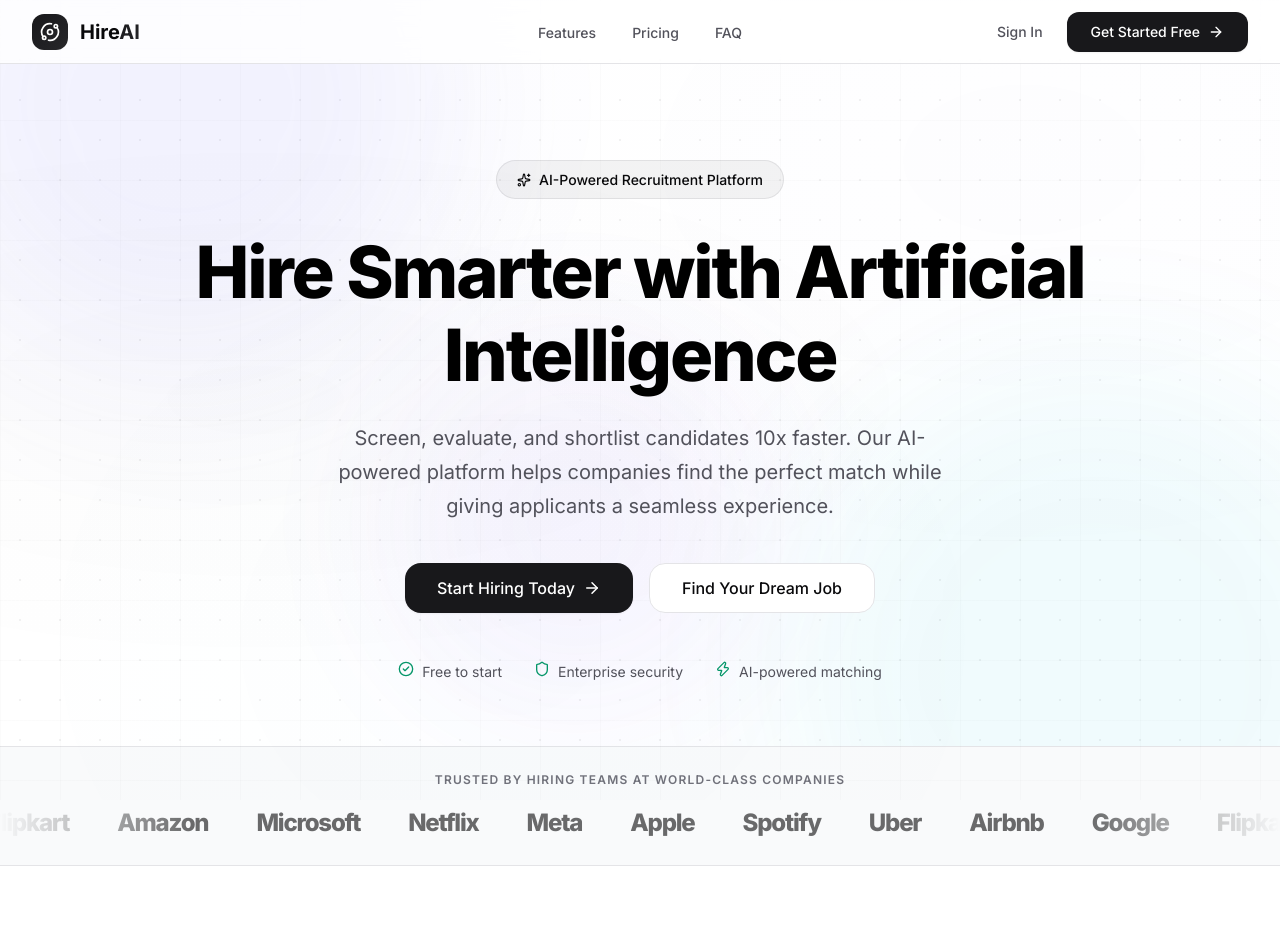
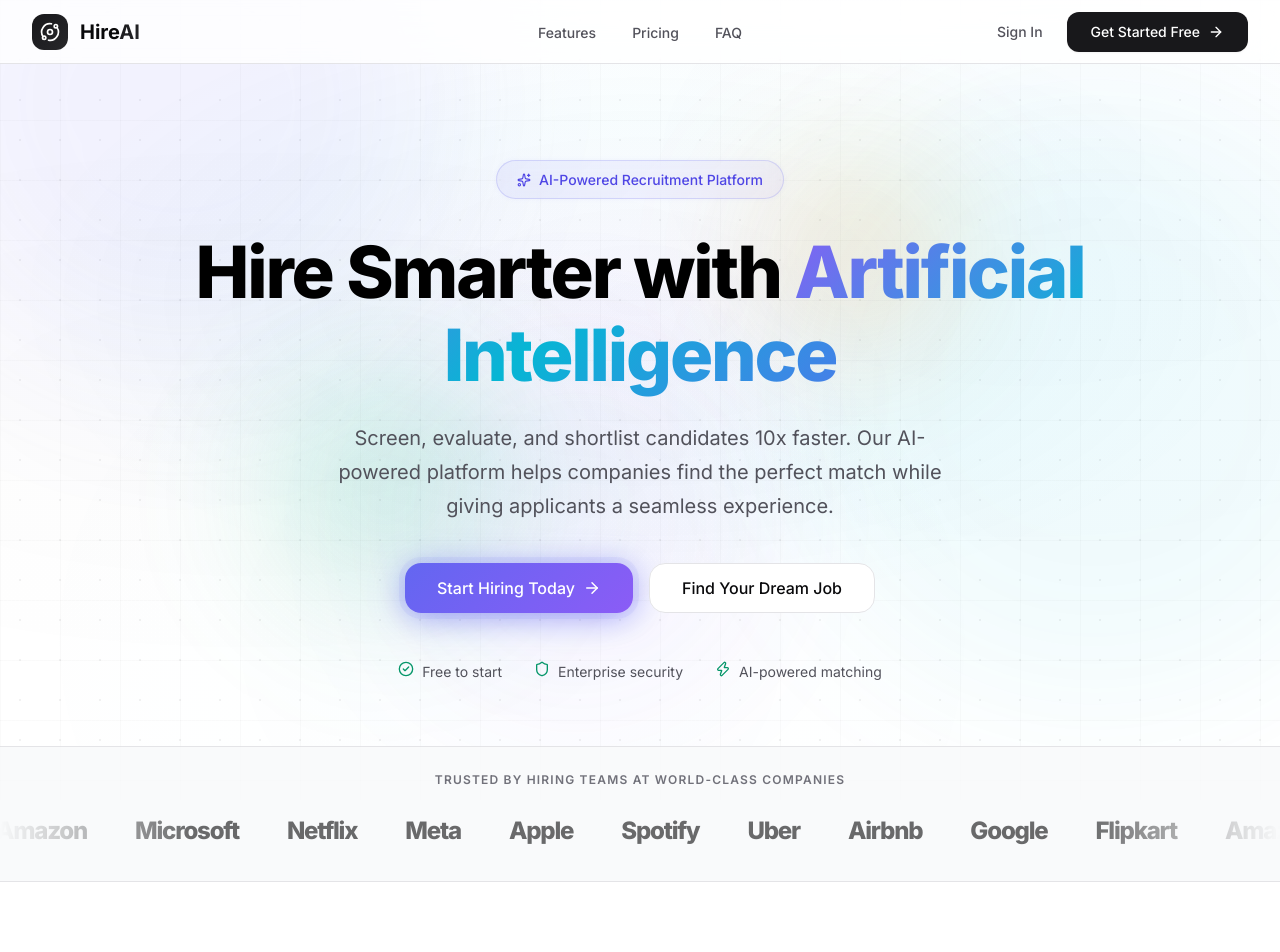
Before and after one commit to ritvikjain547-dotcom/ai-hiring-assistance, a Next.js app: page / in a window 1280 px wide. Shown: the top 952 px of the page. Built offline with nearby package versions, Linux system fonts and the light colour scheme.

Commit message:
feat: enhance landing page with animated blob background and gradient effects

```diff
--- a/src/app/globals.css
+++ b/src/app/globals.css
@@ -276,6 +276,161 @@
 }
 
 /* ============================================
+   BLOB BACKGROUND ANIMATIONS
+   ============================================ */
+
+@keyframes blob-morph-1 {
+  0%   { transform: translate(0, 0)    scale(1)    rotate(0deg); border-radius: 60% 40% 30% 70% / 60% 30% 70% 40%; }
+  20%  { transform: translate(40px, -60px)  scale(1.08)  rotate(30deg); border-radius: 40% 60% 70% 30% / 40% 70% 30% 60%; }
+  40%  { transform: translate(-30px, 50px)  scale(0.94)  rotate(60deg); border-radius: 70% 30% 50% 50% / 30% 50% 70% 50%; }
+  60%  { transform: translate(50px, 20px)   scale(1.05)  rotate(90deg); border-radius: 50% 60% 30% 70% / 60% 40% 60% 40%; }
+  80%  { transform: translate(-20px, -40px) scale(0.97)  rotate(50deg); border-radius: 30% 70% 60% 40% / 50% 60% 40% 70%; }
+  100% { transform: translate(0, 0)    scale(1)    rotate(0deg); border-radius: 60% 40% 30% 70% / 60% 30% 70% 40%; }
+}
+
+@keyframes blob-morph-2 {
+  0%   { transform: translate(0, 0)    scale(1)    rotate(0deg); border-radius: 40% 60% 60% 40% / 70% 30% 70% 30%; }
+  25%  { transform: translate(-50px, 60px)  scale(1.06)  rotate(-40deg); border-radius: 60% 40% 40% 60% / 30% 70% 30% 70%; }
+  50%  { transform: translate(60px, -30px)  scale(0.92)  rotate(-80deg); border-radius: 30% 70% 70% 30% / 40% 60% 40% 60%; }
+  75%  { transform: translate(-30px, -50px) scale(1.1)   rotate(-60deg); border-radius: 70% 30% 30% 70% / 70% 40% 60% 30%; }
+  100% { transform: translate(0, 0)    scale(1)    rotate(0deg); border-radius: 40% 60% 60% 40% / 70% 30% 70% 30%; }
+}
+
+@keyframes blob-morph-3 {
+  0%   { transform: translate(0, 0)    scale(1)    rotate(0deg); border-radius: 50% 50% 30% 70% / 50% 30% 70% 50%; }
+  30%  { transform: translate(30px, 70px)   scale(1.12)  rotate(50deg); border-radius: 70% 30% 50% 50% / 30% 70% 50% 50%; }
+  60%  { transform: translate(-60px, -20px) scale(0.9)   rotate(-30deg); border-radius: 30% 70% 70% 30% / 60% 40% 60% 40%; }
+  100% { transform: translate(0, 0)    scale(1)    rotate(0deg); border-radius: 50% 50% 30% 70% / 50% 30% 70% 50%; }
+}
+
+@keyframes hero-float {
+  0%, 100% { transform: translateY(0px) rotate(0deg); }
+  33%       { transform: translateY(-14px) rotate(1.5deg); }
+  66%       { transform: translateY(-6px) rotate(-1deg); }
+}
+
+@keyframes hero-badge-glow {
+  0%, 100% { box-shadow: 0 0 0 0 rgba(99, 102, 241, 0); }
+  50%       { box-shadow: 0 0 16px 4px rgba(99, 102, 241, 0.14); }
+}
+
+@keyframes particle-drift {
+  0%   { transform: translateY(0) translateX(0) scale(1); opacity: 0.6; }
+  50%  { transform: translateY(-120px) translateX(30px) scale(1.2); opacity: 1; }
+  100% { transform: translateY(-240px) translateX(-10px) scale(0.8); opacity: 0; }
+}
+
+@keyframes twinkle {
+  0%, 100% { opacity: 0.2; transform: scale(0.8); }
+  50%       { opacity: 1; transform: scale(1.4); }
+}
+
+/* ============================================
+   ANIMATED BACKGROUND — BLOB LAYER
+   ============================================ */
+
+.animated-background {
+  position: fixed;
+  top: 0;
+  left: 0;
+  width: 100%;
+  height: 100%;
+  pointer-events: none;
+  z-index: 0;
+  overflow: hidden;
+}
+
+.blob {
+  position: absolute;
+  filter: blur(80px);
+  opacity: 0.35;
+  will-change: transform, border-radius;
+}
+
+.blob-1 {
+  width: 680px;
+  height: 680px;
+  top: -180px;
+  left: -160px;
+  background: radial-gradient(ellipse, rgba(99, 102, 241, 0.55) 0%, rgba(139, 92, 246, 0.35) 45%, transparent 75%);
+  animation: blob-morph-1 18s ease-in-out infinite;
+}
+
+.blob-2 {
+  width: 600px;
+  height: 600px;
+  top: 15%;
+  right: -180px;
+  background: radial-gradient(ellipse, rgba(6, 182, 212, 0.5) 0%, rgba(14, 165, 233, 0.3) 50%, transparent 75%);
+  animation: blob-morph-2 22s ease-in-out infinite;
+  animation-delay: -6s;
+}
+
+.blob-3 {
+  width: 520px;
+  height: 520px;
+  bottom: 5%;
+  left: 30%;
+  background: radial-gradient(ellipse, rgba(236, 72, 153, 0.4) 0%, rgba(168, 85, 247, 0.25) 50%, transparent 75%);
+  animation: blob-morph-3 26s ease-in-out infinite;
+  animation-delay: -12s;
+}
+
+/* Extra ambient glow orbs */
+.animated-background::before {
+  content: '';
+  position: absolute;
+  width: 400px;
+  height: 400px;
+  top: 40%;
+  left: 10%;
+  background: radial-gradient(circle, rgba(16, 185, 129, 0.2) 0%, transparent 70%);
+  filter: blur(60px);
+  animation: blob-morph-2 30s ease-in-out infinite reverse;
+  animation-delay: -8s;
+}
+
+.animated-background::after {
+  content: '';
+  position: absolute;
+  width: 300px;
+  height: 300px;
+  top: 10%;
+  right: 25%;
+  background: radial-gradient(circle, rgba(245, 158, 11, 0.18) 0%, transparent 70%);
+  filter: blur(50px);
+  animation: blob-morph-1 24s ease-in-out infinite reverse;
+  animation-delay: -4s;
+}
+
+/* Floating Particles */
+.animated-background .particle {
+  position: absolute;
+  width: 4px;
+  height: 4px;
+  border-radius: 50%;
+  background: rgba(99, 102, 241, 0.6);
+  animation: particle-drift linear infinite;
+}
+
+/* ============================================
+   PARTICLE DOTS — generated via CSS content
+   ============================================ */
+
+@keyframes star-1 {
+  0%, 100% { opacity: 0.15; transform: scale(0.8) rotate(0deg); }
+  50%       { opacity: 0.8;  transform: scale(1.6) rotate(180deg); }
+}
+@keyframes star-2 {
+  0%, 100% { opacity: 0.3;  transform: scale(1) rotate(0deg); }
+  40%       { opacity: 1;    transform: scale(1.4) rotate(120deg); }
+}
+@keyframes star-3 {
+  0%, 100% { opacity: 0.1;  transform: scale(0.6) rotate(0deg); }
+  60%       { opacity: 0.7;  transform: scale(1.3) rotate(240deg); }
+}
+
+/* ============================================
    BUTTONS
    ============================================ */
 
@@ -1157,6 +1312,9 @@
   text-align: center;
   padding: 160px var(--space-8) var(--space-16);
   position: relative;
+  z-index: 1;
+  /* radial ambient under text */
+  background: radial-gradient(ellipse 70% 60% at 50% 40%, rgba(99,102,241,0.05) 0%, rgba(6,182,212,0.03) 40%, transparent 70%);
 }
 
 .hero-badge {
@@ -1164,14 +1322,34 @@
   align-items: center;
   gap: var(--space-2);
   padding: var(--space-2) var(--space-5);
-  background: rgba(24, 24, 27, 0.05);
-  border: 1px solid rgba(24, 24, 27, 0.08);
+  background: linear-gradient(135deg, rgba(99, 102, 241, 0.08) 0%, rgba(139, 92, 246, 0.06) 100%);
+  border: 1px solid rgba(99, 102, 241, 0.2);
   border-radius: var(--radius-full);
   font-size: var(--text-sm);
   font-weight: 500;
-  color: var(--color-text-primary);
+  color: #4f46e5;
   margin-bottom: var(--space-8);
-  animation: slide-up 0.6s ease-out;
+  animation: slide-up 0.6s ease-out, hero-badge-glow 3s ease-in-out infinite 1s;
+  backdrop-filter: blur(8px);
+  position: relative;
+  overflow: hidden;
+}
+
+.hero-badge::before {
+  content: '';
+  position: absolute;
+  top: 0;
+  left: -100%;
+  width: 100%;
+  height: 100%;
+  background: linear-gradient(90deg, transparent, rgba(99,102,241,0.15), transparent);
+  animation: badge-sweep 3s ease-in-out infinite 2s;
+}
+
+@keyframes badge-sweep {
+  0%   { left: -100%; }
+  50%  { left: 100%; }
+  100% { left: 100%; }
 }
 
 .hero-title {
@@ -1185,9 +1363,12 @@
 }
 
 .hero-title .gradient-text {
-  color: #000000;
-  background: none;
-  -webkit-text-fill-color: initial;
+  background: linear-gradient(135deg, #6366f1 0%, #8b5cf6 35%, #06b6d4 65%, #6366f1 100%);
+  background-size: 200% auto;
+  -webkit-background-clip: text;
+  -webkit-text-fill-color: transparent;
+  background-clip: text;
+  animation: gradient-shift 4s linear infinite;
 }
 
 .hero-description {
@@ -1207,6 +1388,25 @@
   animation: slide-up 0.6s ease-out 0.3s both;
 }
 
+/* Hero primary button gets a pulsing glow */
+.hero-actions .btn-primary {
+  background: linear-gradient(135deg, #6366f1, #8b5cf6);
+  border: none;
+  box-shadow: 0 4px 24px rgba(99, 102, 241, 0.35);
+  animation: hero-btn-pulse 3s ease-in-out infinite 2s;
+}
+
+.hero-actions .btn-primary:hover:not(:disabled) {
+  background: linear-gradient(135deg, #4f46e5, #7c3aed);
+  transform: translateY(-2px) scale(1.02);
+  box-shadow: 0 8px 32px rgba(99, 102, 241, 0.5);
+}
+
+@keyframes hero-btn-pulse {
+  0%, 100% { box-shadow: 0 4px 24px rgba(99, 102, 241, 0.35); }
+  50%       { box-shadow: 0 4px 32px rgba(99, 102, 241, 0.6), 0 0 0 6px rgba(99,102,241,0.08); }
+}
+
 .hero-glow {
   display: none;
 }
@@ -1216,6 +1416,8 @@
   padding: var(--space-24) var(--space-8);
   max-width: var(--max-width);
   margin: 0 auto;
+  position: relative;
+  z-index: 1;
 }
 
 .section-badge {
@@ -1244,9 +1446,12 @@
 }
 
 .section-title .gradient-text {
-  color: #000000;
-  background: none;
-  -webkit-text-fill-color: initial;
+  background: linear-gradient(135deg, #6366f1 0%, #8b5cf6 50%, #06b6d4 100%);
+  background-size: 200% auto;
+  -webkit-background-clip: text;
+  -webkit-text-fill-color: transparent;
+  background-clip: text;
+  animation: gradient-shift 5s linear infinite;
 }
 
 .section-description {
@@ -1262,15 +1467,45 @@
   border-radius: var(--radius-xl);
   padding: var(--space-8);
   box-shadow: var(--shadow-sm);
-  transition: all var(--transition-base);
+  transition: all 0.35s cubic-bezier(0.4, 0, 0.2, 1);
   position: relative;
   overflow: hidden;
 }
 
+.feature-card::before {
+  content: '';
+  position: absolute;
+  top: 0;
+  left: 0;
+  right: 0;
+  height: 2px;
+  background: linear-gradient(90deg, transparent, rgba(99,102,241,0.6), rgba(6,182,212,0.6), transparent);
+  opacity: 0;
+  transition: opacity 0.35s ease;
+}
+
+.feature-card:hover::before {
+  opacity: 1;
+}
+
+.feature-card::after {
+  content: '';
+  position: absolute;
+  inset: 0;
+  background: radial-gradient(circle at var(--mouse-x, 50%) var(--mouse-y, 50%), rgba(99,102,241,0.04) 0%, transparent 60%);
+  opacity: 0;
+  transition: opacity 0.35s ease;
+  pointer-events: none;
+}
+
+.feature-card:hover::after {
+  opacity: 1;
+}
+
 .feature-card:hover {
-  border-color: var(--color-border-hover);
-  transform: translateY(-2px);
-  box-shadow: var(--shadow-md);
+  border-color: rgba(99, 102, 241, 0.25);
+  transform: translateY(-4px) scale(1.01);
+  box-shadow: 0 12px 40px rgba(99, 102, 241, 0.12), var(--shadow-lg);
 }
 
 .feature-icon {
@@ -1317,6 +1552,8 @@
   background: var(--color-bg-secondary);
   border-top: 1px solid var(--color-border);
   border-bottom: 1px solid var(--color-border);
+  position: relative;
+  z-index: 1;
 }
 
 .stats-grid {
@@ -1347,17 +1584,36 @@
   padding: var(--space-24) var(--space-8);
   text-align: center;
   position: relative;
+  z-index: 1;
 }
 
 .cta-card {
   max-width: 800px;
   margin: 0 auto;
   padding: var(--space-16) var(--space-8);
-  background: var(--color-bg-secondary);
-  border: 1px solid var(--color-border);
+  background: linear-gradient(135deg, rgba(99,102,241,0.04) 0%, rgba(6,182,212,0.03) 50%, rgba(139,92,246,0.04) 100%);
+  border: 1px solid rgba(99,102,241,0.15);
   border-radius: var(--radius-2xl);
   position: relative;
   overflow: hidden;
+  box-shadow: 0 0 60px rgba(99,102,241,0.06);
+}
+
+.cta-card::before {
+  content: '';
+  position: absolute;
+  top: 0;
+  left: 0;
+  right: 0;
+  height: 1px;
+  background: linear-gradient(90deg, transparent 0%, rgba(99,102,241,0.5) 30%, rgba(6,182,212,0.5) 70%, transparent 100%);
+  animation: cta-shimmer 3s linear infinite;
+  background-size: 200% 100%;
+}
+
+@keyframes cta-shimmer {
+  0%   { background-position: 200% 0; }
+  100% { background-position: -200% 0; }
 }
 
 /* Footer */
@@ -1367,6 +1623,38 @@
   text-align: center;
   color: var(--color-text-tertiary);
   font-size: var(--text-sm);
+  position: relative;
+  z-index: 1;
+  background: var(--color-bg-secondary);
+}
+
+/* ============================================
+   HORIZONTAL MARQUEE (Trusted Companies)
+   ============================================ */
+
+.horizontal-marquee-container {
+  overflow: hidden;
+  width: 100%;
+  mask-image: linear-gradient(to right, transparent 0%, black 10%, black 90%, transparent 100%);
+  -webkit-mask-image: linear-gradient(to right, transparent 0%, black 10%, black 90%, transparent 100%);
+}
+
+.horizontal-marquee {
+  display: flex;
+  align-items: center;
+  gap: 3rem;
+  width: max-content;
+  animation: marquee-scroll 28s linear infinite;
+  padding: var(--space-2) 0;
+}
+
+.horizontal-marquee:hover {
+  animation-play-state: paused;
+}
+
+@keyframes marquee-scroll {
+  0%   { transform: translateX(0); }
+  100% { transform: translateX(-50%); }
 }
 
 /* ============================================
--- a/src/app/page.tsx
+++ b/src/app/page.tsx
@@ -15,13 +15,16 @@
 
 export default function HomePage() {
   return (
-    <main>
+    <main style={{ position: "relative" }}>
       {/* Animated Background Blobs */}
       <div className="animated-background">
         <div className="blob blob-1"></div>
         <div className="blob blob-2"></div>
         <div className="blob blob-3"></div>
       </div>
+      {/* Subtle grid overlay */}
+      <div className="bg-grid" style={{ zIndex: 0, opacity: 0.4 }} />
+
       {/* Navbar */}
       <nav className="navbar">
         <div className="navbar-inner">
```
